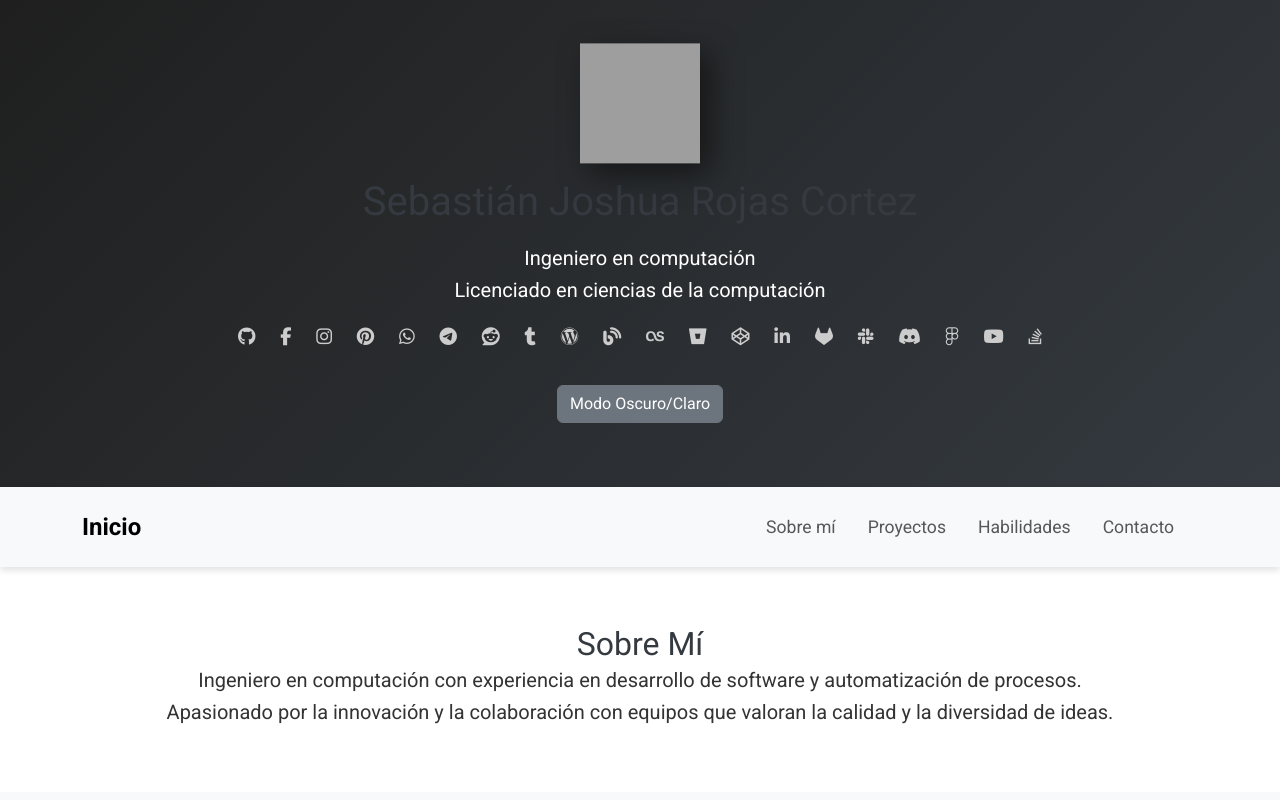
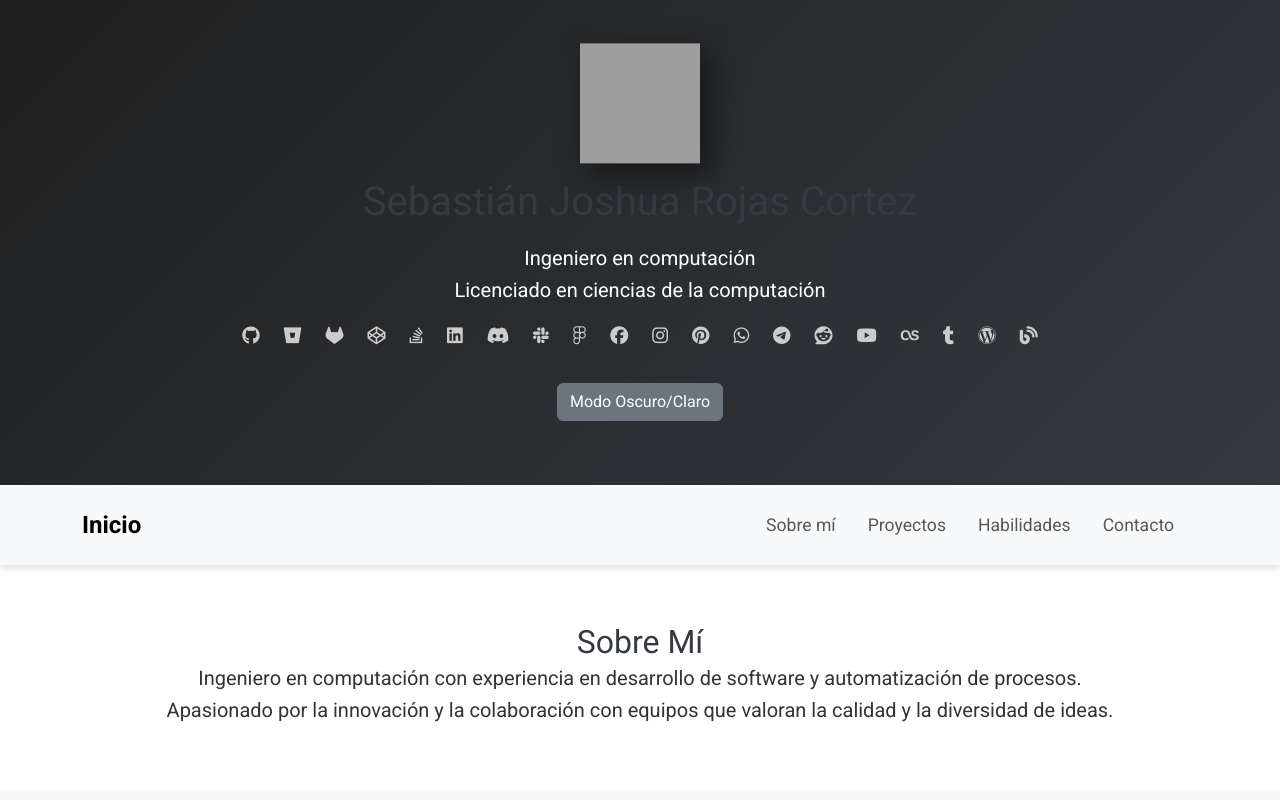
Before and after one commit to sebastianjorc/T2-FullStackJS-TD, a plain HTML site: page index.html in a window 1280 px wide. Shown: the top 800 px of the page. Drawn offline with nearby package versions, Linux system fonts and the light colour scheme; grey boxes are pictures that could not be loaded.

Commit message:
fix url social media

```diff
--- a/index.html
+++ b/index.html
@@ -20,27 +20,34 @@
             <img src="https://i.imgur.com/uOkSPqu.png" alt="avatar" class="avatar" height="120px" width="auto">
             <h1>Sebastián Joshua Rojas Cortez</h1>
             <p class="lead">Ingeniero en computación<br>Licenciado en ciencias de la computación</p>
+            <div class="social-links">
+                <span><a href="https://github.com/sebastianjorc/" target="_blank" aria-label="Github"><i class="fa-brands fa-github"></i></a></span>
+                <span><a href="https://bitbucket.org/sebastianjorc/" target="_blank" aria-label="Bitbucket"><i class="fa-brands fa-bitbucket"></i></a></span>
+                <span><a href="https://gitlab.com/sebastianjorc/" target="_blank" aria-label="Gitlab"><i class="fa-brands fa-gitlab"></i></a></span>
+                <span><a href="https://codepen.io/sebastianjorc/" target="_blank" aria-label="Codepen"><i class="fa-brands fa-codepen"></i></a></span>
+                <span><a href="https://stackoverflow.com/users/sebastianjorc/" target="_blank" aria-label="Stack Overflow"><i class="fa-brands fa-stack-overflow"></i></a></span>
+                <span><a href="https://linkedin.com/in/sebastianjorc/" target="_blank" aria-label="LinkedIn"><i class="fa-brands fa-linkedin"></i></a></span>
+                <span><a href="https://discord.com/users/sebastianjorc/" target="_blank" aria-label="Discord"><i class="fa-brands fa-discord"></i></a></span>
+                <span><a href="https://slack.com/sebastianjorc/" target="_blank" aria-label="Slack"><i class="fa-brands fa-slack"></i></a></span>
+                <span><a href="https://figma.com/@sebastianjorc" target="_blank" aria-label="Figma"><i class="fa-brands fa-figma"></i></a></span>
+
+                <!-- Redes sociales populares -->
+                <span><a href="https://facebook.com/sebastianjorc/" target="_blank" aria-label="Facebook"><i class="fa-brands fa-facebook"></i></a></span>
+                <span><a href="https://instagram.com/sebastianjorc/" target="_blank" aria-label="Instagram"><i class="fa-brands fa-instagram"></i></a></span>
+                <span><a href="https://pinterest.com/sebastianjorc/" target="_blank" aria-label="Pinterest"><i class="fa-brands fa-pinterest"></i></a></span>
+                <span><a href="https://whatsapp.com/sebastianjorc/" target="_blank" aria-label="WhatsApp"><i class="fa-brands fa-whatsapp"></i></a></span>
+                <span><a href="https://t.me/sebastianjorc/" target="_blank" aria-label="Telegram"><i class="fa-brands fa-telegram"></i></a></span>
+                <span><a href="https://reddit.com/user/sebastianjorc/" target="_blank" aria-label="Reddit"><i class="fa-brands fa-reddit"></i></a></span>
+                <span><a href="https://youtube.com/sebastianjorc/" target="_blank" aria-label="YouTube"><i class="fa-brands fa-youtube"></i></a></span>
+
+
+                <span><a href="https://www.last.fm/es/user/sebastianjorc" target="_blank"  aria-label="Lastfm"><i class="fa fa-lastfm"></i></a></span>
+                <span><a href="https://sebastianjorc.tumblr.com/" target="_blank"  aria-label="tumblr"><i class="fa fa-tumblr"></i></a></span>
+                <span><a href="/" target="_blank"  aria-label="wordpress"><i class="fa fa-wordpress"></i></a></span>
+                <span><a href="/" target="_blank"  aria-label="blog"><i class="fa fa-blog"></i></a></span>
+            </div>
+
             <p>
-                <span><a href="https://github.com/sebastianjorc/" target="_blank"><i class="fa fa-github"></i></a></span>
-                <span><a href="https://github.com/sebastianjorc/" target="_blank"><i class="fa fa-facebook"></i></a></span>
-                <span><a href="https://github.com/sebastianjorc/" target="_blank"><i class="fa fa-instagram"></i></a></span>
-                <span><a href="https://github.com/sebastianjorc/" target="_blank"><i class="fa fa-pinterest"></i></a></span>
-                <span><a href="https://github.com/sebastianjorc/" target="_blank"><i class="fa fa-whatsapp"></i></a></span>
-                <span><a href="https://github.com/sebastianjorc/" target="_blank"><i class="fa fa-telegram"></i></a></span>
-                <span><a href="https://github.com/sebastianjorc/" target="_blank"><i class="fa fa-reddit"></i></a></span>
-                <span><a href="https://github.com/sebastianjorc/" target="_blank"><i class="fa fa-tumblr"></i></a></span>
-                <span><a href="https://github.com/sebastianjorc/" target="_blank"><i class="fa fa-wordpress"></i></a></span>
-                <span><a href="https://github.com/sebastianjorc/" target="_blank"><i class="fa fa-blog"></i></a></span>
-                <span><a href="https://github.com/sebastianjorc/" target="_blank"><i class="fa fa-lastfm"></i></a></span>
-                <span><a href="https://bitbucket.org/sebastianjorc/" target="_blank"><i class="fa fa-bitbucket"></i></a></span>
-                <span><a href="https://codepen.io/sebastianjorc/" target="_blank"><i class="fa fa-codepen"></i></a></span>
-                <span><a href="https://codepen.io/sebastianjorc/" target="_blank"><i class="fa fa-linkedin"></i></a></span>
-                <span><a href="https://codepen.io/sebastianjorc/" target="_blank"><i class="fa fa-gitlab"></i></a></span>
-                <span><a href="https://codepen.io/sebastianjorc/" target="_blank"><i class="fa fa-slack"></i></a></span>
-                <span><a href="https://codepen.io/sebastianjorc/" target="_blank"><i class="fa-brands fa-discord"></i>
-                <span><a href="https://codepen.io/sebastianjorc/" target="_blank"><i class="fa-brands fa-figma"></i></a></span>
-                <span><a href="https://codepen.io/sebastianjorc/" target="_blank"><i class="fa fa-youtube"></i></a></span>
-                <span><a href="https://codepen.io/sebastianjorc/" target="_blank"><i class="fa fa-stack-overflow"></i></a></span>
             </p>
         </div>
     </header>
```
